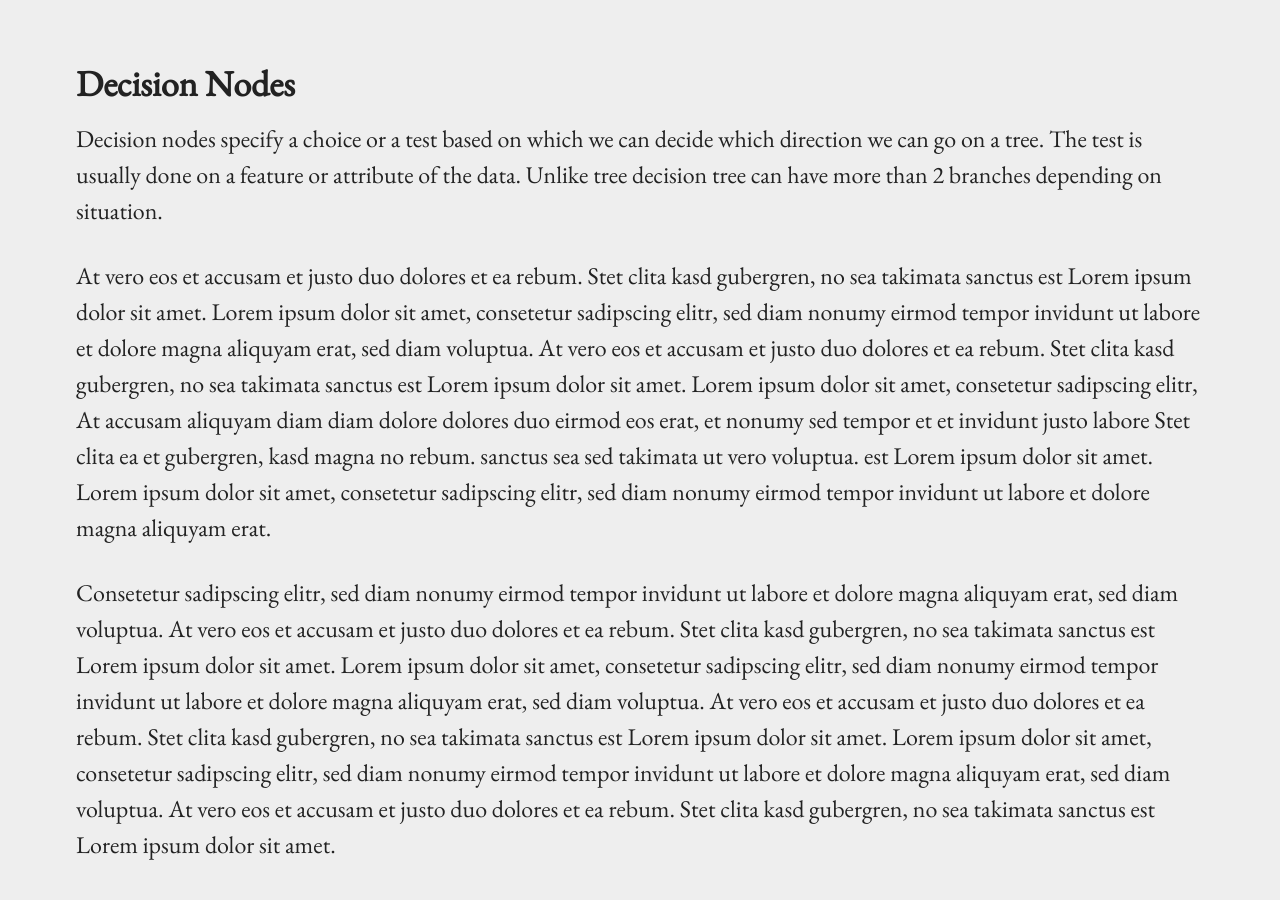
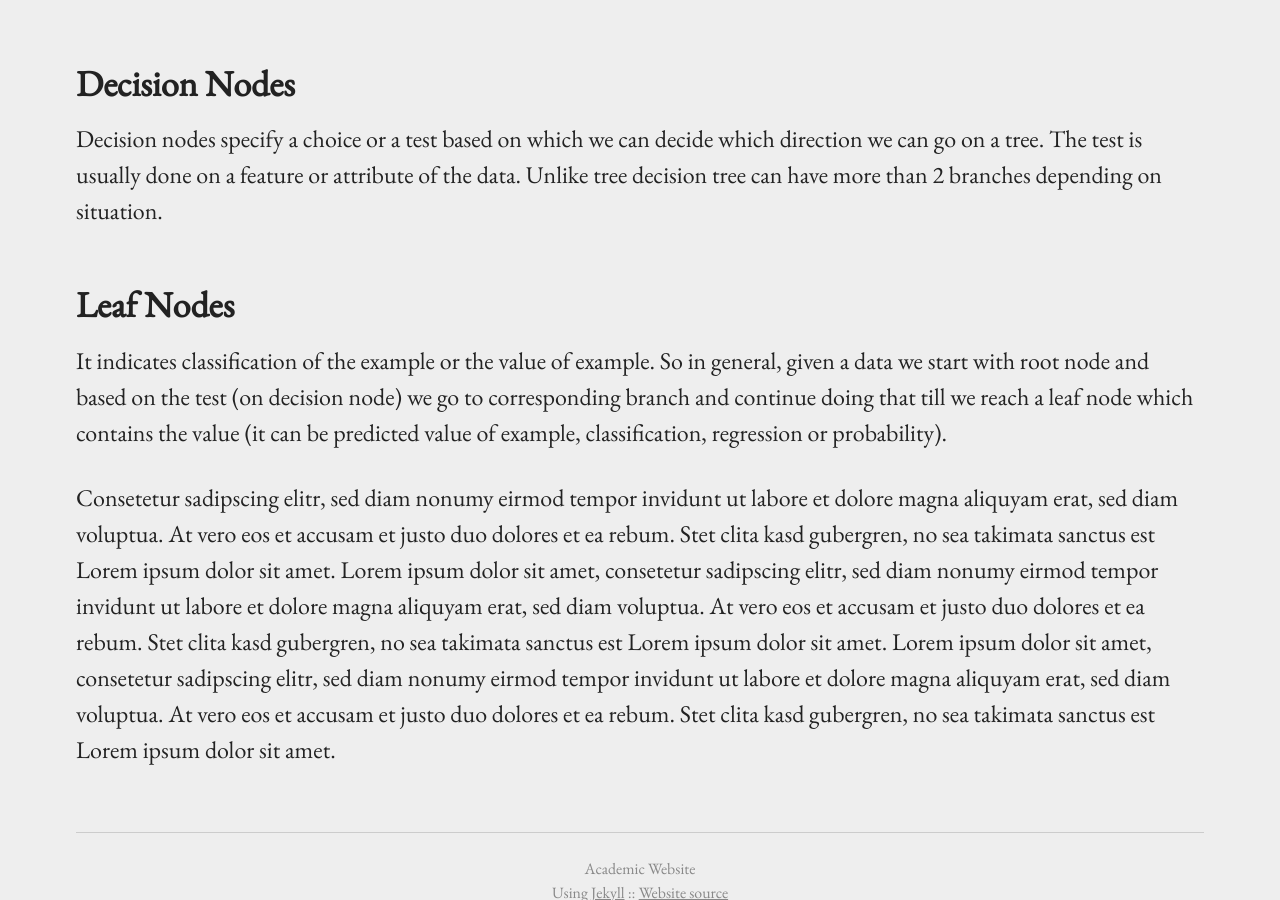
Before and after one commit to BadrinathS/BadrinathS.github.io, a Jekyll site: the page built from _posts/2018-09-19-Introduction-to-decision-trees.md, in a window 1280 px wide and 900 px high, scrolled down 647 px. Built offline with Jekyll 4.4.1, drawn with Linux system fonts in a browser that asks for light colours.

Commit message:
Update 2018-09-19-Introduction-to-decision-trees.md

```diff
--- a/_posts/2018-09-19-Introduction-to-decision-trees.md
+++ b/_posts/2018-09-19-Introduction-to-decision-trees.md
@@ -14,6 +14,8 @@ Decision tree is a classifier in the form of a tree (here by tree we mean<a href
 
 Decision nodes specify a choice or a test based on which we can decide which direction we can go on a tree. The test is usually done on a feature or attribute of the data. Unlike tree decision tree can have more than 2 branches depending on situation.
 
-At vero eos et accusam et justo duo dolores et ea rebum. Stet clita kasd gubergren, no sea takimata sanctus est Lorem ipsum dolor sit amet. Lorem ipsum dolor sit amet, consetetur sadipscing elitr,  sed diam nonumy eirmod tempor invidunt ut labore et dolore magna aliquyam erat, sed diam voluptua. At vero eos et accusam et justo duo dolores et ea rebum. Stet clita kasd gubergren, no sea takimata sanctus est Lorem ipsum dolor sit amet. Lorem ipsum dolor sit amet, consetetur sadipscing elitr,  At accusam aliquyam diam diam dolore dolores duo eirmod eos erat, et nonumy sed tempor et et invidunt justo labore Stet clita ea et gubergren, kasd magna no rebum. sanctus sea sed takimata ut vero voluptua. est Lorem ipsum dolor sit amet. Lorem ipsum dolor sit amet, consetetur sadipscing elitr,  sed diam nonumy eirmod tempor invidunt ut labore et dolore magna aliquyam erat.
+## Leaf Nodes
+
+It indicates classification of the example or the value of example. So in general, given a data we start with root node and based on the test (on decision node) we go to corresponding branch and continue doing that till we reach a leaf node which contains the value (it can be predicted value of example, classification, regression or probability).
 
 Consetetur sadipscing elitr,  sed diam nonumy eirmod tempor invidunt ut labore et dolore magna aliquyam erat, sed diam voluptua. At vero eos et accusam et justo duo dolores et ea rebum. Stet clita kasd gubergren, no sea takimata sanctus est Lorem ipsum dolor sit amet. Lorem ipsum dolor sit amet, consetetur sadipscing elitr,  sed diam nonumy eirmod tempor invidunt ut labore et dolore magna aliquyam erat, sed diam voluptua. At vero eos et accusam et justo duo dolores et ea rebum. Stet clita kasd gubergren, no sea takimata sanctus est Lorem ipsum dolor sit amet. Lorem ipsum dolor sit amet, consetetur sadipscing elitr,  sed diam nonumy eirmod tempor invidunt ut labore et dolore magna aliquyam erat, sed diam voluptua. At vero eos et accusam et justo duo dolores et ea rebum. Stet clita kasd gubergren, no sea takimata sanctus est Lorem ipsum dolor sit amet.
```
